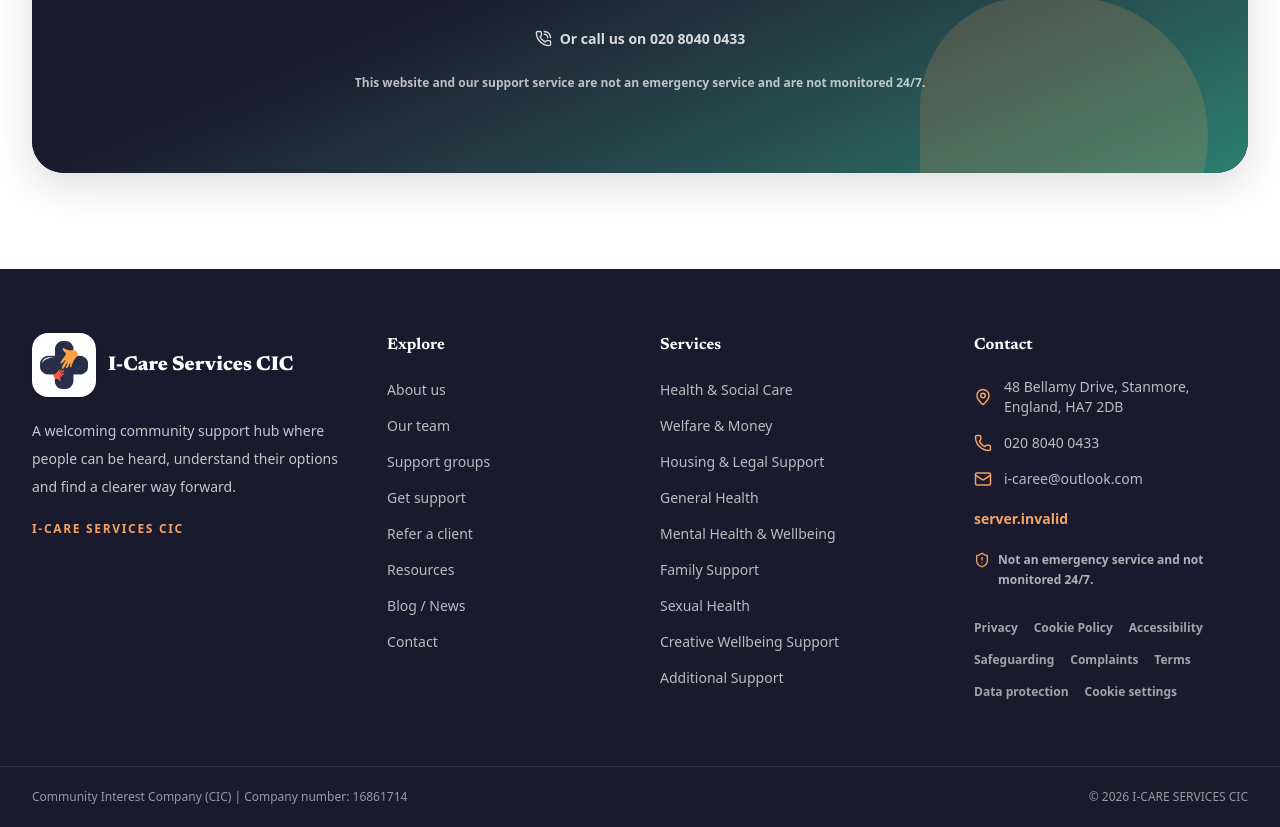
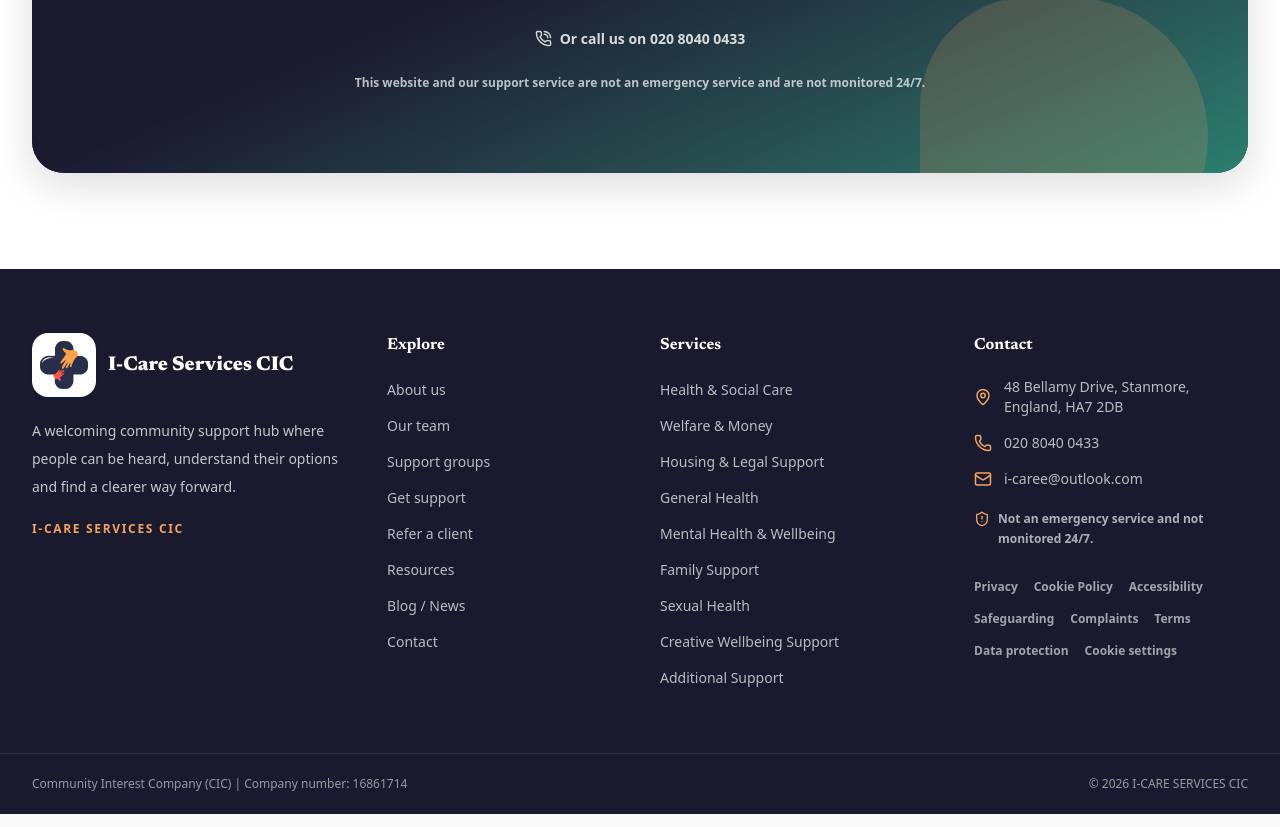
Before and after one commit to mudassirhamza29-commits/i-care-services-icc, a Next.js app: page / in a window 1280 px wide. Shown: the part 8296-9123 px from the top of the page. Built offline with nearby package versions, Linux system fonts and the light colour scheme; no server answers.

Commit message:
Remove organisation website link

```diff
--- a/src/components/layout/Footer.tsx
+++ b/src/components/layout/Footer.tsx
@@ -121,12 +121,6 @@
               {CONTACT_INFO.email}
             </a>
           </address>
-          <a
-            href={`https://${CONTACT_INFO.website}`}
-            className="mt-5 inline-block text-sm font-semibold text-orange hover:text-white"
-          >
-            {CONTACT_INFO.website}
-          </a>
           <p className="mt-5 flex gap-2 text-xs font-semibold leading-5 text-white/65">
             <ShieldAlert size={16} className="mt-0.5 shrink-0 text-orange" aria-hidden="true" />
             Not an emergency service and not monitored 24/7.
--- a/src/lib/constants.ts
+++ b/src/lib/constants.ts
@@ -134,12 +134,6 @@
   { label: "Contact", href: "/contact" },
 ];
 
-const publicWebsite = (
-  process.env.NEXT_PUBLIC_SITE_URL ?? "https://i-care-services-icc.vercel.app"
-)
-  .replace(/^https?:\/\//, "")
-  .replace(/\/$/, "");
-
 export const CONTACT_INFO: ContactInfo = {
   legalName: "I-CARE SERVICES CIC",
   tradingName: "I-Care Services CIC",
@@ -147,7 +141,6 @@
   registeredOffice: "48 Bellamy Drive, Stanmore, England, HA7 2DB",
   phone: "020 8040 0433",
   email: "i-caree@outlook.com",
-  website: publicWebsite,
   regNumber: "16861714",
 };
 
--- a/src/types/index.ts
+++ b/src/types/index.ts
@@ -48,7 +48,6 @@
   registeredOffice: string;
   phone: string;
   email: string;
-  website: string;
   regNumber: string;
 }
 
```
